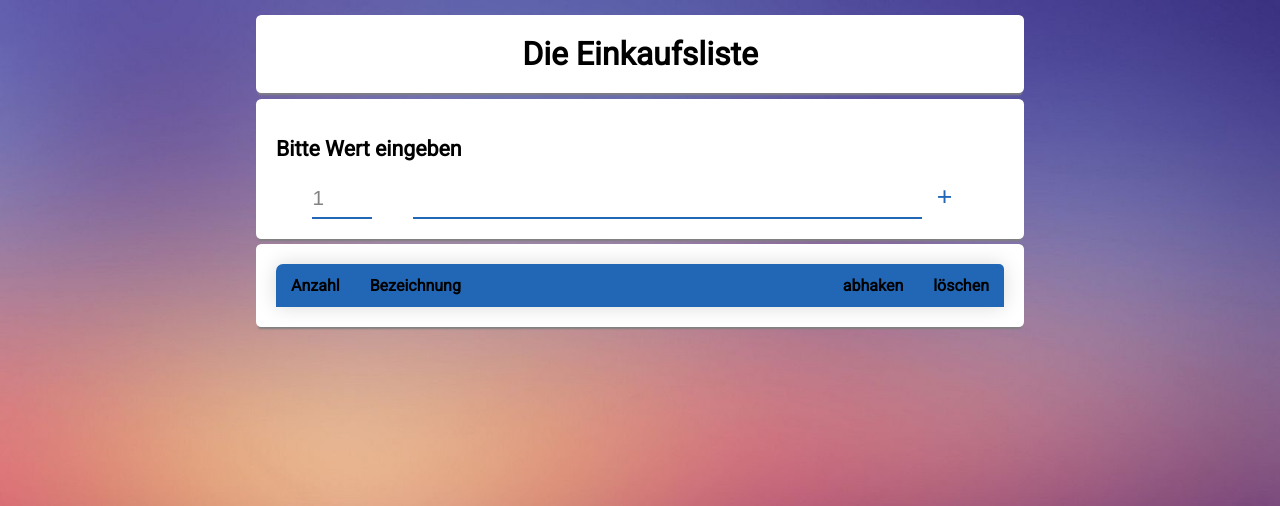
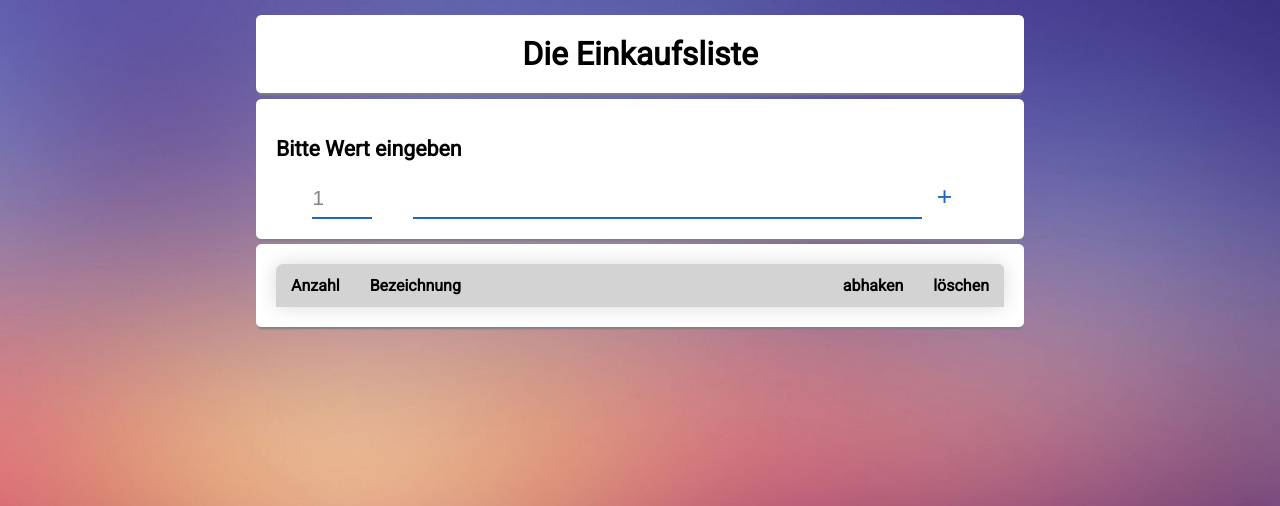
Before and after one commit to DallAlexander/EinkaufsListe, a PHP site: page / in a window 1280 px wide, with the pointer over the restyled element. Shown: the top 506 px of the page. Run offline with PHP 8.4, Linux system fonts and the light colour scheme; data that the repository does not hold is empty.

Commit message:
Änderung - hovern

```diff
--- a/stylesheet.css
+++ b/stylesheet.css
@@ -54,6 +54,10 @@ h2{
     width: 75%;
 }
 
+.table tr:hover{
+    background-color: lightgray;
+}
+
 
 .input {
     width: 70%;
```
